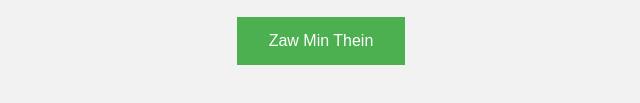
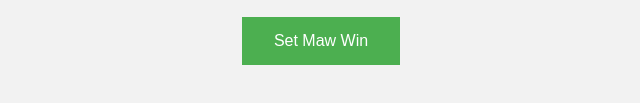
Before and after one commit to bsprj/BF_git-github, a plain HTML site: page index.html in a window 1280 px wide. Shown: the part 475-578 px from the top of the page, 319-959 px from the left. Drawn offline with Linux system fonts and the light colour scheme.

Commit message:
add the name

```diff
--- a/index.html
+++ b/index.html
@@ -37,7 +37,7 @@
 		<!-- Create the buttons -->
 		<button onclick="location.href='sample_myself.html'">See Myself</button>
 		<button onclick="location.href='zawminthein.html'">Zaw Min Thein</button>
-		<button onclick="location.href='setmawwin.html'">Zaw Min Thein</button>
+		<button onclick="location.href='setmawwin.html'">Set Maw Win</button>
 
 		<!-- <button onclick="location.href='https://www.google.com'">Google</button> -->
 		<!-- <button onclick="location.href='https://www.github.com'">Github</button> -->
```
